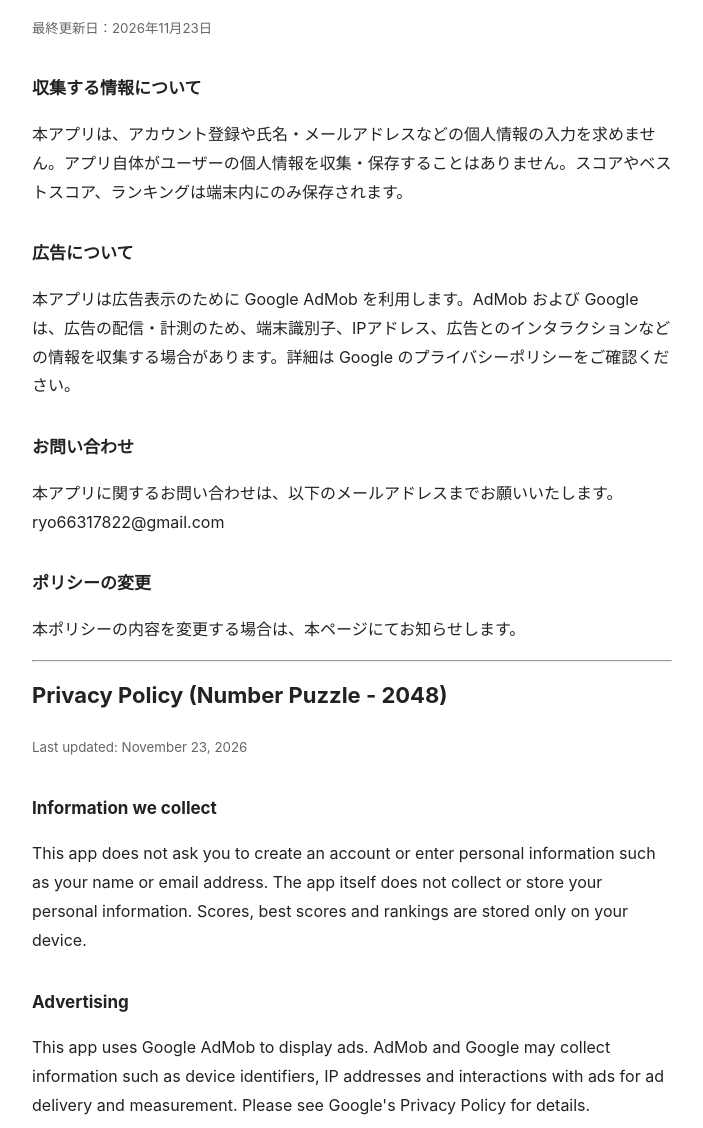
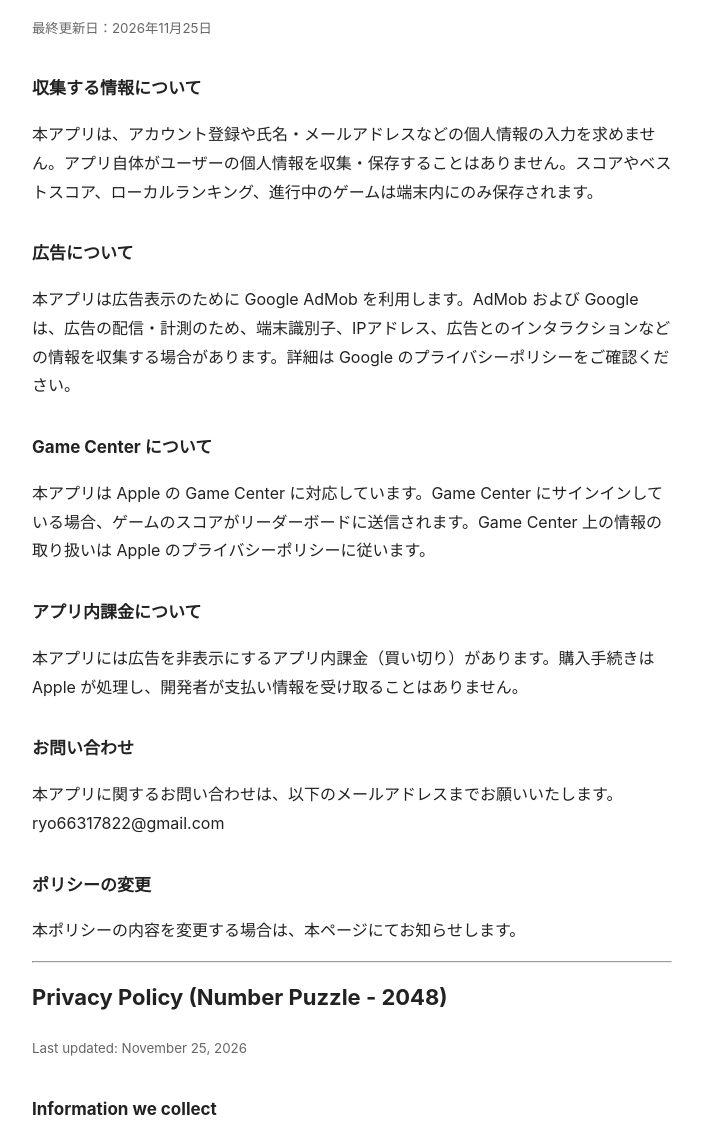
Before and after one commit to ryo6631/2048-number-puzzle-app, a website: page privacy-policy.html in a window 1280 px wide. Shown: the part 83-1211 px from the top of the page, without its empty margins (288-991 px from the left). Drawn offline with Linux system fonts and the light colour scheme.

Commit message:
Add files via upload

```diff
--- a/privacy-policy.html
+++ b/privacy-policy.html
@@ -8,13 +8,19 @@
 </head>
 <body>
 <h1>プライバシーポリシー（2048 数字パズル）</h1>
-<p><small>最終更新日：2026年11月23日</small></p>
+<p><small>最終更新日：2026年11月25日</small></p>
 
 <h2>収集する情報について</h2>
-<p>本アプリは、アカウント登録や氏名・メールアドレスなどの個人情報の入力を求めません。アプリ自体がユーザーの個人情報を収集・保存することはありません。スコアやベストスコア、ランキングは端末内にのみ保存されます。</p>
+<p>本アプリは、アカウント登録や氏名・メールアドレスなどの個人情報の入力を求めません。アプリ自体がユーザーの個人情報を収集・保存することはありません。スコアやベストスコア、ローカルランキング、進行中のゲームは端末内にのみ保存されます。</p>
 
 <h2>広告について</h2>
 <p>本アプリは広告表示のために Google AdMob を利用します。AdMob および Google は、広告の配信・計測のため、端末識別子、IPアドレス、広告とのインタラクションなどの情報を収集する場合があります。詳細は Google のプライバシーポリシーをご確認ください。</p>
+
+<h2>Game Center について</h2>
+<p>本アプリは Apple の Game Center に対応しています。Game Center にサインインしている場合、ゲームのスコアがリーダーボードに送信されます。Game Center 上の情報の取り扱いは Apple のプライバシーポリシーに従います。</p>
+
+<h2>アプリ内課金について</h2>
+<p>本アプリには広告を非表示にするアプリ内課金（買い切り）があります。購入手続きは Apple が処理し、開発者が支払い情報を受け取ることはありません。</p>
 
 <h2>お問い合わせ</h2>
 <p>本アプリに関するお問い合わせは、以下のメールアドレスまでお願いいたします。<br>
@@ -25,13 +31,19 @@ ryo66317822@gmail.com</p>
 
 <hr>
 <h1>Privacy Policy (Number Puzzle - 2048)</h1>
-<p><small>Last updated: November 23, 2026</small></p>
+<p><small>Last updated: November 25, 2026</small></p>
 
 <h2>Information we collect</h2>
-<p>This app does not ask you to create an account or enter personal information such as your name or email address. The app itself does not collect or store your personal information. Scores, best scores and rankings are stored only on your device.</p>
+<p>This app does not ask you to create an account or enter personal information such as your name or email address. The app itself does not collect or store your personal information. Scores, best scores, local rankings and in-progress games are stored only on your device.</p>
 
 <h2>Advertising</h2>
 <p>This app uses Google AdMob to display ads. AdMob and Google may collect information such as device identifiers, IP addresses and interactions with ads for ad delivery and measurement. Please see Google's Privacy Policy for details.</p>
+
+<h2>Game Center</h2>
+<p>This app supports Apple Game Center. If you are signed in to Game Center, your game scores are submitted to the leaderboard. Information on Game Center is handled in accordance with Apple's Privacy Policy.</p>
+
+<h2>In-App Purchases</h2>
+<p>This app offers a one-time in-app purchase that removes ads. Purchases are processed by Apple, and the developer never receives your payment information.</p>
 
 <h2>Contact</h2>
 <p>For inquiries about this app, please contact us at:<br>
```
